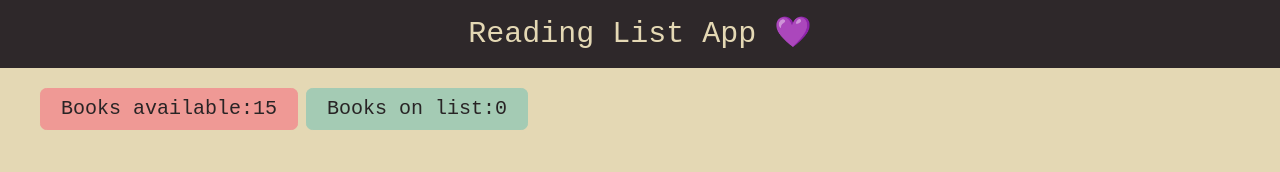
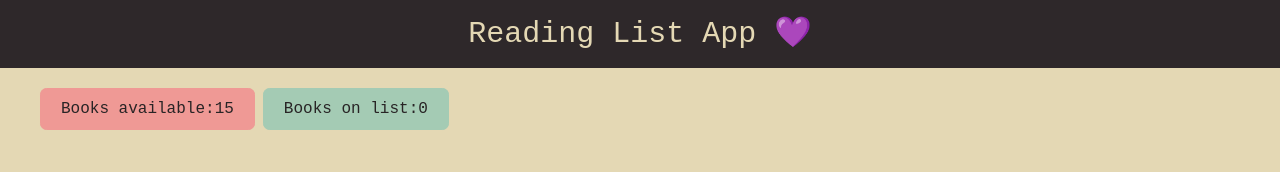
Before and after one commit to davidegarrido/reading-list-app, a React (Vite) app: page / in a window 1280 px wide. Shown: the top 172 px of the page. Built offline with nearby package versions, Linux system fonts and the light colour scheme.

Commit message:
text size

```diff
--- a/src/components/BooksCounter.jsx
+++ b/src/components/BooksCounter.jsx
@@ -5,10 +5,10 @@ export const BooksCounter = () => {
 
   return (
     <section className="flex m-5 ml-10 gap gap-2">
-      <span className="badge badge-primary text-xl p-5">
+      <span className="badge badge-primary text-base p-5">
         Books available:{booksNotOnList}
       </span>
-      <span className="badge badge-secondary text-xl p-5">
+      <span className="badge badge-secondary text-base p-5">
         Books on list:{booksOnList}
       </span>
     </section>
--- a/src/components/SearchBar.jsx
+++ b/src/components/SearchBar.jsx
@@ -17,7 +17,7 @@ export const SearchBar = () => {
 
   return (
     <div>
-      <p>Search By Name</p>
+      <p className="text-base">Search By Name</p>
       <input
         type="text"
         placeholder="e.g. Clean Code"
--- a/src/components/Select.jsx
+++ b/src/components/Select.jsx
@@ -37,7 +37,7 @@ export const Select = () => {
 
   return (
     <div className="">
-      <p>Filter by Genre</p>
+      <p className="text-base">Filter by Genre</p>
       <select
         value={selectedGenre}
         className="select w-full max-w-xs border border-neutral"
```
